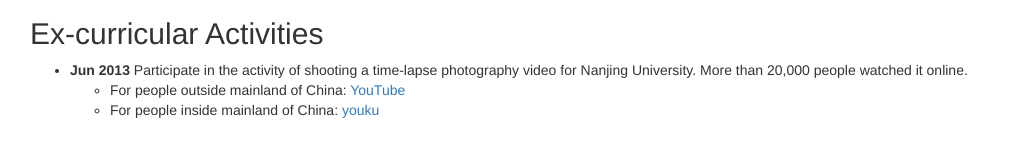
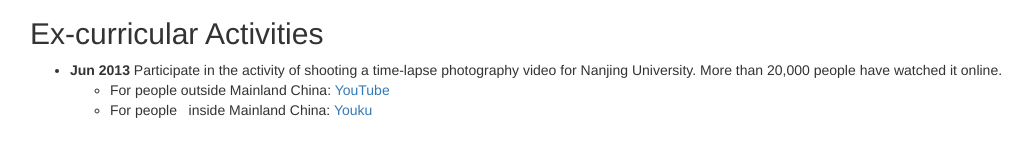
Before and after one commit to kivinju/kivinju.github.io, a plain HTML site: page resume/index.html in a window 1280 px wide. Shown: the part 244-400 px from the top of the page, without its empty margins (40-1072 px from the left). Drawn offline with nearby package versions, Linux system fonts and the light colour scheme.

Commit message:
align inside outside

```diff
--- a/resume/index.html
+++ b/resume/index.html
@@ -35,10 +35,10 @@
 
         <h2>Ex-curricular Activities</h2>
         <ul>
-            <li><strong>Jun 2013</strong> Participate in the activity of shooting a time-lapse photography video for Nanjing University. More than 20,000 people watched it online.
+            <li><strong>Jun 2013</strong> Participate in the activity of shooting a time-lapse photography video for Nanjing University. More than 20,000 people have watched it online.
                 <ul>
-                    <li>For people outside mainland of China: <a href="https://www.youtube.com/watch?v=rNJeebf2iHM">YouTube</a></li>
-                    <li>For people inside  mainland of China: <a href="http://v.youku.com/v_show/id_XNTc4MzA0NzQ4.html">youku</a></li>
+                    <li>For people outside Mainland China: <a target="_blank" href="https://www.youtube.com/watch?v=rNJeebf2iHM">YouTube</a></li>
+                    <li>For people &nbsp; inside Mainland China: <a target="_blank" href="http://v.youku.com/v_show/id_XNTc4MzA0NzQ4.html">Youku</a></li>
                 </ul>
             </li>
         </ul>
```
